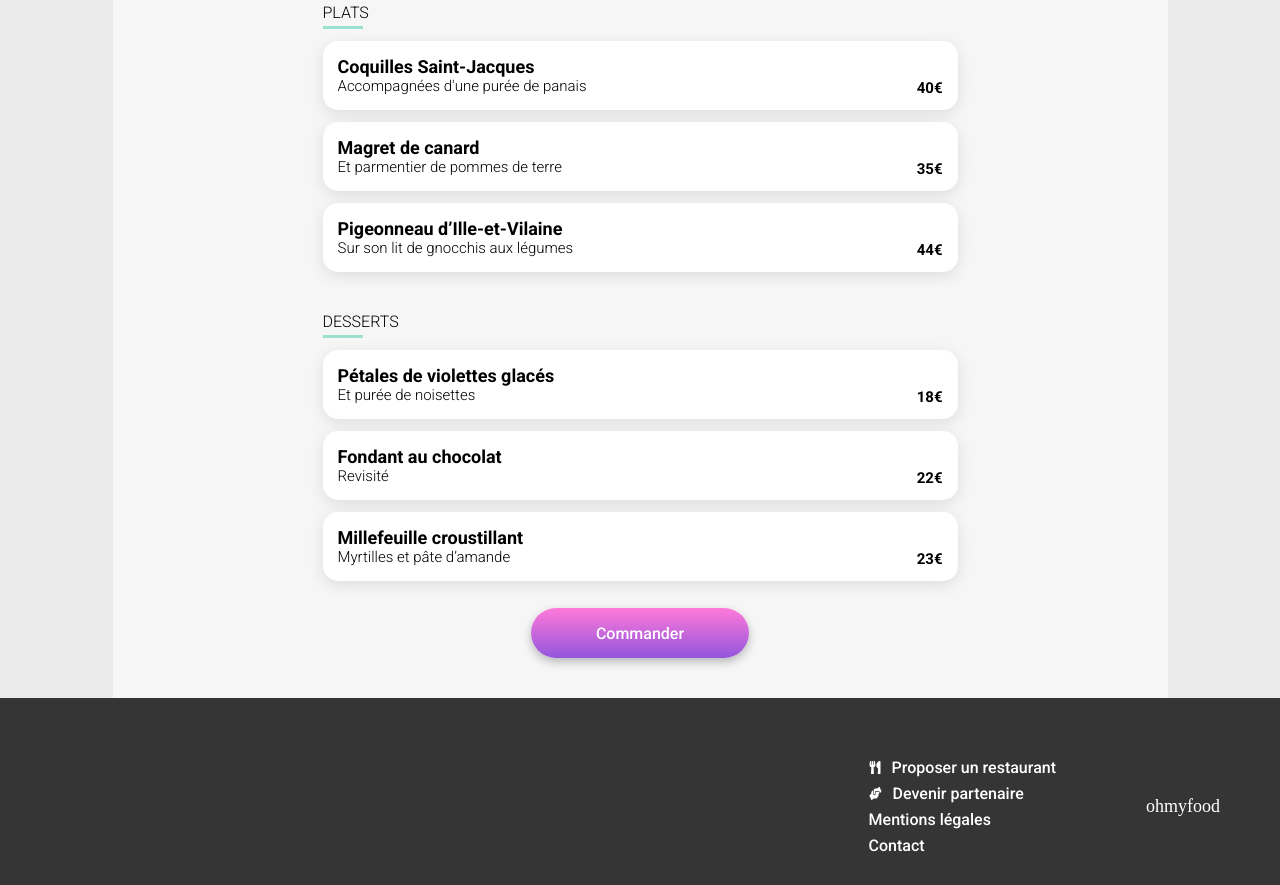
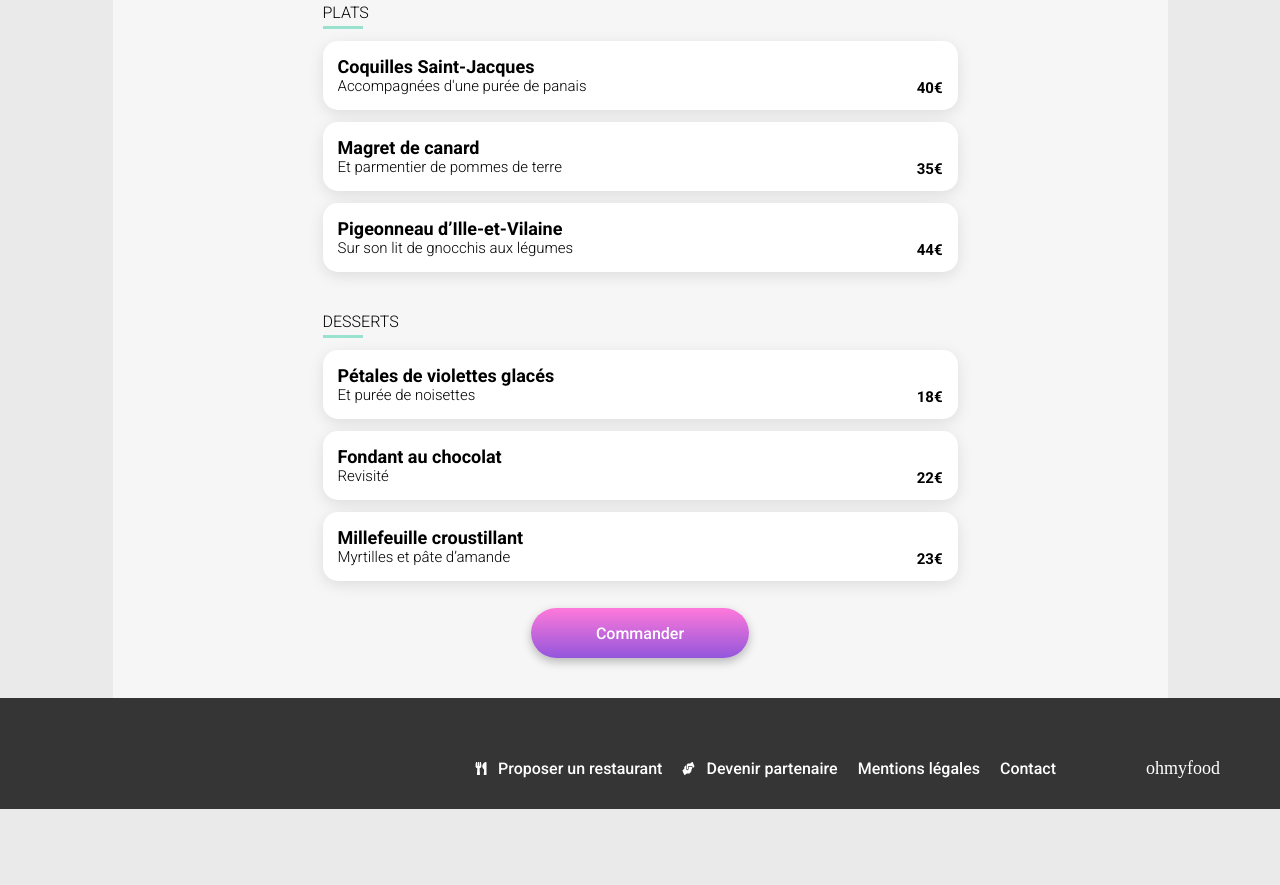
Before and after one commit to anissaidir/OhMyFood, a plain HTML site: page a-la-française.html in a window 1280 px wide. Shown: the part 876-1761 px from the top of the page. After the commit the page ends 1685 px from the top, so only its background shows below. Drawn offline with nearby package versions, Linux system fonts and the light colour scheme; files that its build step writes are made by us from their sources; a web font is replaced by a local one.

Commit message:
le css du footer des menus version desktop

```diff
--- a/style.scss
+++ b/style.scss
@@ -730,7 +730,10 @@ footer{
     align-items: center;
     gap: 90px;
 }
-
+footer .footer_container{
+    flex-direction: row;
+    gap: 20px;
+}
 
 
 @keyframes rotation{
```
Also changed, not shown: style.css, 1 other file.
